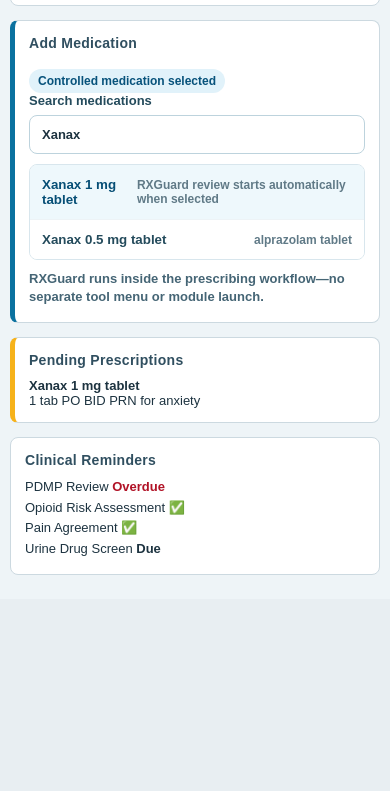
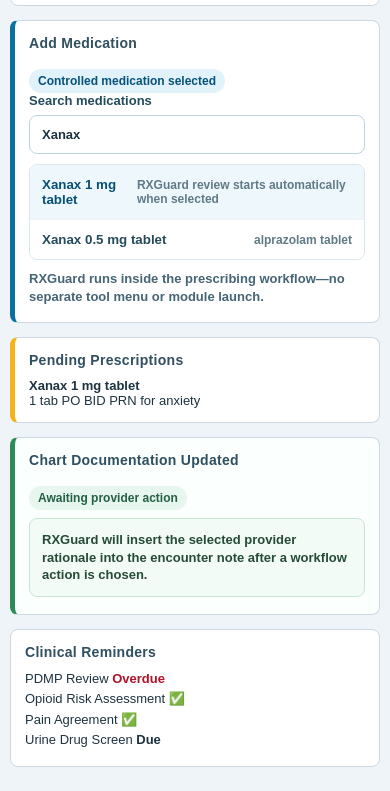
Before and after one commit to mikepatraw/rx-guard, a website: page public/index.html in a window 390 px wide. Shown: the part 787-1578 px from the top of the page. Before the commit the page ends 1386 px from the top, so only its background shows below. Drawn offline with Linux system fonts and the light colour scheme.

Commit message:
feat(ui): show inserted chart documentation

```diff
--- a/public/app.js
+++ b/public/app.js
@@ -130,8 +130,14 @@
 function applyWorkflow(action) {
   const note = document.getElementById('noteBox');
   const status = document.getElementById('workflowStatus');
+  const chartCard = document.getElementById('chartDocumentationCard');
+  const ehrActionStatus = document.getElementById('ehrActionStatus');
+  const insertedChartNote = document.getElementById('insertedChartNote');
   note.value = action.doc;
   status.textContent = `${action.message} (${action.ehrActions.join(', ')})`;
+  chartCard.classList.add('active');
+  ehrActionStatus.textContent = action.message;
+  insertedChartNote.textContent = action.doc;
 }
 
 function showRerunAction() {
--- a/public/index.html
+++ b/public/index.html
@@ -44,6 +44,10 @@
         <p id="rxguardTriggerHelp" class="trigger-help">RXGuard runs inside the prescribing workflow—no separate tool menu or module launch.</p>
       </div>
       <div class="pending"><h3>Pending Prescriptions</h3><div class="pending-med"><div><b>Xanax 1 mg tablet</b><br>1 tab PO BID PRN for anxiety</div><button id="rerunRxguardBtn" class="rerun-btn hidden" type="button">Re-run RXGuard</button></div></div>
+      <div id="chartDocumentationCard" class="chart-doc-card" aria-live="polite">
+        <div class="chart-doc-head"><h3>Chart Documentation Updated</h3><span id="ehrActionStatus">Awaiting provider action</span></div>
+        <p id="insertedChartNote" class="inserted-note">RXGuard will insert the selected provider rationale into the encounter note after a workflow action is chosen.</p>
+      </div>
       <div class="reminders"><h3>Clinical Reminders</h3><p>PDMP Review <b class="overdue">Overdue</b></p><p>Opioid Risk Assessment ✅</p><p>Pain Agreement ✅</p><p>Urine Drug Screen <b>Due</b></p></div>
     </section>
   </main>
--- a/public/styles.css
+++ b/public/styles.css
@@ -15,10 +15,10 @@
 aside { background: #f4f7f9; border-right: 1px solid #cad7df; padding: 14px; color: #46606e; }
 aside h2 { margin: 4px 0 14px; font-size: 18px; color: #0b6d9d; } aside p { padding: 8px 10px; margin: 2px 0; border-radius: 4px; } aside .selected { background: #d9eef8; color: #005f8c; font-weight: 700; } aside footer { margin-top: 30px; font-size: 11px; color: #7e8d95; }
 .page { padding: 18px; background: #eef4f7; }
-.page-head, .tabs, .card, .prescribing-card, .pending, .reminders { background: #fff; border: 1px solid #ccd9e0; border-radius: 8px; margin-bottom: 14px; padding: 14px; }
+.page-head, .tabs, .card, .prescribing-card, .pending, .chart-doc-card, .reminders { background: #fff; border: 1px solid #ccd9e0; border-radius: 8px; margin-bottom: 14px; padding: 14px; }
 .page-head { display: flex; justify-content: space-between; align-items: center; } .page-head h2 { margin: 0; color: #145f83; }
 .tabs { display: flex; gap: 28px; padding: 11px 14px; } .tabs b { color: #006da1; }
-.card h3, .prescribing-card h3, .pending h3, .reminders h3 { margin: 0 0 10px; color: #304f60; } .med { padding: 11px; border-top: 1px solid #e4edf2; } .pending { border-left: 5px solid #f6b21a; } .overdue { color: #b11226; }
+.card h3, .prescribing-card h3, .pending h3, .chart-doc-card h3, .reminders h3 { margin: 0 0 10px; color: #304f60; } .med { padding: 11px; border-top: 1px solid #e4edf2; } .pending { border-left: 5px solid #f6b21a; } .overdue { color: #b11226; }
 .prescribing-card { border-left: 5px solid #0a719f; }
 .prescribing-head { display: flex; justify-content: space-between; gap: 12px; align-items: center; }
 .prescribing-head span { border-radius: 999px; padding: 5px 9px; color: #07527b; background: #e1f2fa; font-size: 12px; font-weight: 800; }
@@ -32,6 +32,11 @@
 .trigger-help { margin-top: 10px; color: #456575; font-weight: 700; }
 .pending-med { display: flex; justify-content: space-between; gap: 14px; align-items: center; }
 .rerun-btn { color: #fff; background: #0a719f; white-space: nowrap; }
+.chart-doc-card { border-left: 5px solid #2d8b57; background: #fbfffd; }
+.chart-doc-card.active { border-color: #16814a; box-shadow: 0 0 0 2px rgba(45, 139, 87, .12); }
+.chart-doc-head { display: flex; justify-content: space-between; gap: 14px; align-items: center; }
+.chart-doc-head span { border-radius: 999px; padding: 5px 9px; color: #246044; background: #e7f6ee; font-size: 12px; font-weight: 800; }
+.inserted-note { margin-top: 8px; padding: 12px; border: 1px solid #c8e6d6; border-radius: 8px; color: #254b37; background: #f3fbf6; font-weight: 700; }
 .consult-overlay, .overlay { position: fixed; inset: 0; z-index: 20; display: grid; place-items: center; padding: 24px; background: rgba(10, 31, 43, .54); overflow-y: auto; }
 .hidden { display: none !important; }
 .consult-panel { width: min(1060px, 95vw); max-height: calc(100dvh - 48px); display: flex; flex-direction: column; background: #f8fbfd; border-radius: 16px; border: 1px solid #b7d1df; box-shadow: 0 26px 80px #001b2fcc; overflow-y: auto; }
@@ -70,7 +75,7 @@
   h1 { font-size: 16px; }
   .layout { display: block; min-height: auto; }
   .page { padding: 10px; }
-  .page-head, .tabs, .prescribing-head, .pending-med { align-items: flex-start; flex-direction: column; gap: 8px; }
+  .page-head, .tabs, .prescribing-head, .pending-med, .chart-doc-head { align-items: flex-start; flex-direction: column; gap: 8px; }
   .consult-overlay, .overlay { display: block; padding: 0; background: rgba(10, 31, 43, .62); }
   .consult-panel, .rx-modal { width: 100%; min-height: 100dvh; max-height: none; border-radius: 0; border: 0; box-shadow: none; }
   .consult-panel { padding-bottom: 64px; }
```
Also changed, not shown: src/ui/static-assets.test.ts (+9 -1 lines).
